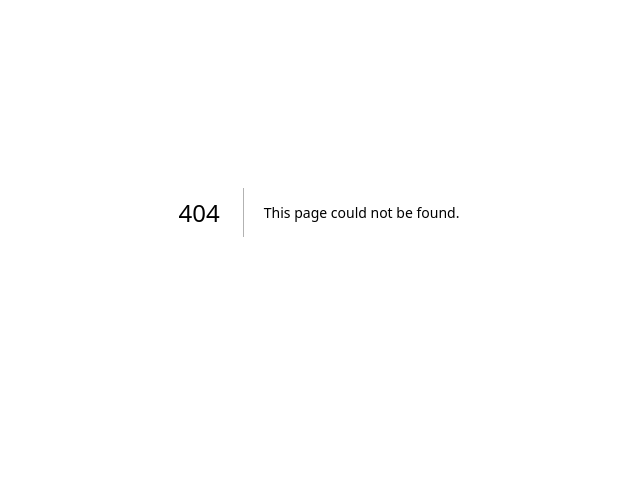
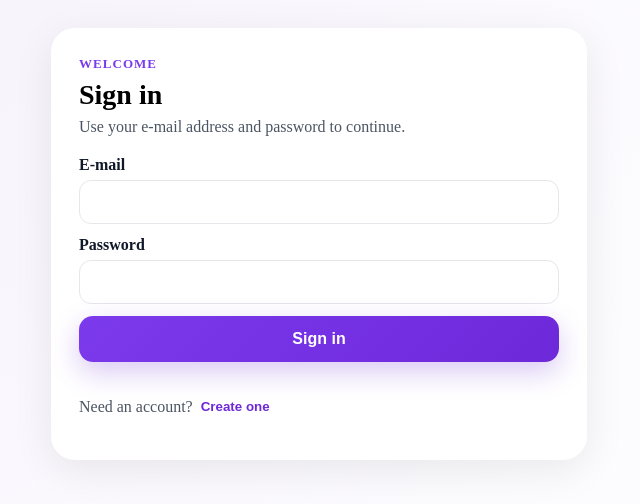
Before and after one commit to todayhardworking/Action-Coach, a Next.js app: page /auth in a window 1280 px wide. Before the commit this address had no page. Shown: the part 188-692 px from the top of the page, without its empty margins (321-961 px from the left). Built offline with nearby package versions, Linux system fonts and the light colour scheme; no server answers.

Commit message:
Add Firebase auth pages and protect goal flows

```diff
--- /dev/null
+++ b/app/auth/auth.module.css
@@ -0,0 +1,123 @@
+.page {
+  min-height: 100vh;
+  display: flex;
+  align-items: center;
+  justify-content: center;
+  background: radial-gradient(circle at top left, #f4eefa, #f9f7fd 40%, #ffffff);
+  padding: 32px 16px;
+}
+
+.card {
+  width: min(480px, 100%);
+  background: #ffffff;
+  border-radius: 24px;
+  box-shadow: 0 10px 40px rgba(0, 0, 0, 0.08);
+  padding: 28px;
+  display: flex;
+  flex-direction: column;
+  gap: 20px;
+}
+
+.header {
+  display: flex;
+  flex-direction: column;
+  gap: 6px;
+}
+
+.eyebrow {
+  font-size: 13px;
+  letter-spacing: 0.08em;
+  text-transform: uppercase;
+  color: #7c3aed;
+  font-weight: 700;
+  margin: 0;
+}
+
+.title {
+  margin: 0;
+  font-size: 28px;
+  line-height: 1.2;
+}
+
+.subtitle {
+  margin: 0;
+  color: #4b5563;
+}
+
+.form {
+  display: flex;
+  flex-direction: column;
+  gap: 12px;
+}
+
+.label {
+  display: flex;
+  flex-direction: column;
+  gap: 6px;
+  font-weight: 600;
+  color: #111827;
+}
+
+.input {
+  border: 1px solid #e5e7eb;
+  border-radius: 12px;
+  padding: 12px;
+  font-size: 16px;
+  transition: border-color 120ms ease, box-shadow 120ms ease;
+}
+
+.input:focus {
+  outline: none;
+  border-color: #7c3aed;
+  box-shadow: 0 0 0 3px rgba(124, 58, 237, 0.15);
+}
+
+.error {
+  color: #b91c1c;
+  font-weight: 600;
+  margin: 4px 0 0;
+}
+
+.primaryButton {
+  background: linear-gradient(135deg, #7c3aed, #6d28d9);
+  color: #ffffff;
+  border: none;
+  border-radius: 14px;
+  padding: 14px 16px;
+  font-size: 16px;
+  font-weight: 700;
+  cursor: pointer;
+  transition: transform 120ms ease, box-shadow 120ms ease;
+  box-shadow: 0 10px 28px rgba(109, 40, 217, 0.25);
+}
+
+.primaryButton:disabled {
+  opacity: 0.65;
+  cursor: not-allowed;
+  box-shadow: none;
+}
+
+.primaryButton:not(:disabled):hover {
+  transform: translateY(-1px);
+}
+
+.footer {
+  display: flex;
+  align-items: center;
+  gap: 8px;
+  color: #4b5563;
+}
+
+.linkButton {
+  background: none;
+  color: #6d28d9;
+  border: none;
+  padding: 0;
+  font-weight: 700;
+  cursor: pointer;
+}
+
+.linkButton:disabled {
+  opacity: 0.6;
+  cursor: not-allowed;
+}
--- /dev/null
+++ b/app/auth/page.tsx
@@ -0,0 +1,139 @@
+"use client";
+
+import { FormEvent, useEffect, useState } from "react";
+import { useRouter, useSearchParams } from "next/navigation";
+import { createUserWithEmailAndPassword, signInWithEmailAndPassword } from "firebase/auth";
+import { auth } from "../../lib/firebaseClient";
+import { useAuth } from "../../components/auth/AuthProvider";
+import styles from "./auth.module.css";
+
+type AuthMode = "signin" | "signup";
+
+export default function AuthPage() {
+  const [mode, setMode] = useState<AuthMode>("signin");
+  const [email, setEmail] = useState("");
+  const [password, setPassword] = useState("");
+  const [confirmPassword, setConfirmPassword] = useState("");
+  const [error, setError] = useState<string | null>(null);
+  const [submitting, setSubmitting] = useState(false);
+
+  const router = useRouter();
+  const searchParams = useSearchParams();
+  const { user, loading } = useAuth();
+
+  const redirectTarget = (() => {
+    const redirect = searchParams.get("redirect");
+    return redirect ? decodeURIComponent(redirect) : "/dashboard";
+  })();
+
+  useEffect(() => {
+    if (!loading && user) {
+      router.replace(redirectTarget);
+    }
+  }, [user, loading, router, redirectTarget]);
+
+  const handleSubmit = async (event: FormEvent<HTMLFormElement>) => {
+    event.preventDefault();
+    setError(null);
+
+    if (!email || !password) {
+      setError("Please enter your e-mail and password.");
+      return;
+    }
+
+    if (mode === "signup" && password !== confirmPassword) {
+      setError("Passwords must match.");
+      return;
+    }
+
+    setSubmitting(true);
+    try {
+      if (mode === "signup") {
+        await createUserWithEmailAndPassword(auth, email, password);
+      } else {
+        await signInWithEmailAndPassword(auth, email, password);
+      }
+      router.replace(redirectTarget);
+    } catch (authError) {
+      const message = authError instanceof Error ? authError.message : "Unable to complete request.";
+      setError(message);
+    } finally {
+      setSubmitting(false);
+    }
+  };
+
+  return (
+    <main className={styles.page}>
+      <div className={styles.card}>
+        <div className={styles.header}>
+          <p className={styles.eyebrow}>Welcome</p>
+          <h1 className={styles.title}>{mode === "signin" ? "Sign in" : "Create an account"}</h1>
+          <p className={styles.subtitle}>Use your e-mail address and password to continue.</p>
+        </div>
+
+        <form onSubmit={handleSubmit} className={styles.form}>
+          <label className={styles.label}>
+            E-mail
+            <input
+              type="email"
+              value={email}
+              onChange={(event) => setEmail(event.target.value)}
+              className={styles.input}
+              autoComplete="email"
+              required
+            />
+          </label>
+
+          <label className={styles.label}>
+            Password
+            <input
+              type="password"
+              value={password}
+              onChange={(event) => setPassword(event.target.value)}
+              className={styles.input}
+              autoComplete={mode === "signin" ? "current-password" : "new-password"}
+              required
+              minLength={6}
+            />
+          </label>
+
+          {mode === "signup" ? (
+            <label className={styles.label}>
+              Confirm password
+              <input
+                type="password"
+                value={confirmPassword}
+                onChange={(event) => setConfirmPassword(event.target.value)}
+                className={styles.input}
+                autoComplete="new-password"
+                required
+                minLength={6}
+              />
+            </label>
+          ) : null}
+
+          {error ? <p className={styles.error}>{error}</p> : null}
+
+          <button type="submit" className={styles.primaryButton} disabled={submitting}>
+            {submitting ? "Working…" : mode === "signin" ? "Sign in" : "Create account"}
+          </button>
+        </form>
+
+        <div className={styles.footer}>
+          <p>{mode === "signin" ? "Need an account?" : "Already registered?"}</p>
+          <button
+            type="button"
+            className={styles.linkButton}
+            onClick={() => {
+              setError(null);
+              setMode((current) => (current === "signin" ? "signup" : "signin"));
+            }}
+            disabled={submitting}
+          >
+            {mode === "signin" ? "Create one" : "Sign in instead"}
+          </button>
+        </div>
+      </div>
+    </main>
+  );
+}
--- a/app/dashboard/page.tsx
+++ b/app/dashboard/page.tsx
@@ -1,5 +1,8 @@
+"use client";
+
 import Link from "next/link";
 import { AppBarTop } from "../../components/md3/AppBarTop";
+import { RequireAuth } from "../../components/auth/RequireAuth";
 import { StepCard } from "../../components/md3/StepCard";
 import { StepDescription } from "../../components/md3/StepDescription";
 import { StepTitle } from "../../components/md3/StepTitle";
@@ -38,6 +41,7 @@ const features = [
 
 export default function DashboardPage() {
   return (
+    <RequireAuth>
       <div className={styles.surfaceContainer}>
         <div className={styles.wizardShell}>
           <AppBarTop title="Your Dashboard" />
@@ -73,5 +77,6 @@ export default function DashboardPage() {
           </div>
         </div>
       </div>
+    </RequireAuth>
   );
 }
--- a/app/globals.css
+++ b/app/globals.css
@@ -21,3 +21,21 @@
 body {
   margin: 0;
 }
+
+.auth-loading {
+  min-height: 100vh;
+  display: flex;
+  align-items: center;
+  justify-content: center;
+  background: #f7f5fb;
+  padding: 20px;
+}
+
+.auth-loading__card {
+  background: #ffffff;
+  border-radius: 16px;
+  padding: 20px 24px;
+  box-shadow: var(--md3-shadow-strong);
+  color: #1c1b1f;
+  font-weight: 600;
+}
--- a/app/goal/new/page.tsx
+++ b/app/goal/new/page.tsx
@@ -1,6 +1,7 @@
 "use client";
 
 import { useMemo, useState } from "react";
+import { RequireAuth } from "../../../components/auth/RequireAuth";
 
 type SmartFields = {
   specific: string;
@@ -400,6 +401,7 @@ export default function NewGoalPage() {
   };
 
   return (
+    <RequireAuth>
       <main className="min-h-screen bg-slate-50 px-4 py-10">
         <div className="mx-auto flex max-w-5xl flex-col items-center gap-6">
           <div className="w-full max-w-3xl rounded-2xl border bg-white p-6 shadow-md md:p-8">
@@ -422,5 +424,6 @@ export default function NewGoalPage() {
           </div>
         </div>
       </main>
+    </RequireAuth>
   );
 }
--- a/app/layout.tsx
+++ b/app/layout.tsx
@@ -1,5 +1,6 @@
 import type { ReactNode } from 'react';
 import './globals.css';
+import { AuthProvider } from '../components/auth/AuthProvider';
 
 export const metadata = {
   title: 'Action Coach',
@@ -9,7 +10,9 @@ export const metadata = {
 export default function RootLayout({ children }: { children: ReactNode }) {
   return (
     <html lang="en">
-      <body>{children}</body>
+      <body>
+        <AuthProvider>{children}</AuthProvider>
+      </body>
     </html>
   );
 }
--- /dev/null
+++ b/components/auth/AuthProvider.tsx
@@ -0,0 +1,45 @@
+"use client";
+
+import { ReactNode, createContext, useContext, useEffect, useState } from "react";
+import { User, onAuthStateChanged, signOut } from "firebase/auth";
+import { auth } from "../../lib/firebaseClient";
+
+type AuthContextValue = {
+  user: User | null;
+  loading: boolean;
+  signOutUser: () => Promise<void>;
+};
+
+const AuthContext = createContext<AuthContextValue | undefined>(undefined);
+
+export function AuthProvider({ children }: { children: ReactNode }) {
+  const [user, setUser] = useState<User | null>(null);
+  const [loading, setLoading] = useState(true);
+
+  useEffect(() => {
+    const unsubscribe = onAuthStateChanged(auth, (currentUser) => {
+      setUser(currentUser);
+      setLoading(false);
+    });
+
+    return unsubscribe;
+  }, []);
+
+  const signOutUser = () => signOut(auth);
+
+  return (
+    <AuthContext.Provider value={{ user, loading, signOutUser }}>
+      {children}
+    </AuthContext.Provider>
+  );
+}
+
+export function useAuth() {
+  const context = useContext(AuthContext);
+
+  if (!context) {
+    throw new Error("useAuth must be used within an AuthProvider");
+  }
+
+  return context;
+}
--- a/lib/firebaseClient.ts
+++ b/lib/firebaseClient.ts
@@ -1,4 +1,5 @@
 import { initializeApp, getApps } from "firebase/app";
+import { getAuth } from "firebase/auth";
 import { getFirestore } from "firebase/firestore";
 
 const firebaseConfig = {
@@ -11,4 +12,5 @@ const firebaseConfig = {
 };
 
 export const app = getApps().length === 0 ? initializeApp(firebaseConfig) : getApps()[0];
+export const auth = getAuth(app);
 export const db = getFirestore(app);
```
Also changed, not shown: app/goal-wizard/page.tsx (+11 -1 lines), components/auth/RequireAuth.tsx (added, +30 -0 lines). Lines whose indentation alone changed are shown as unchanged.
